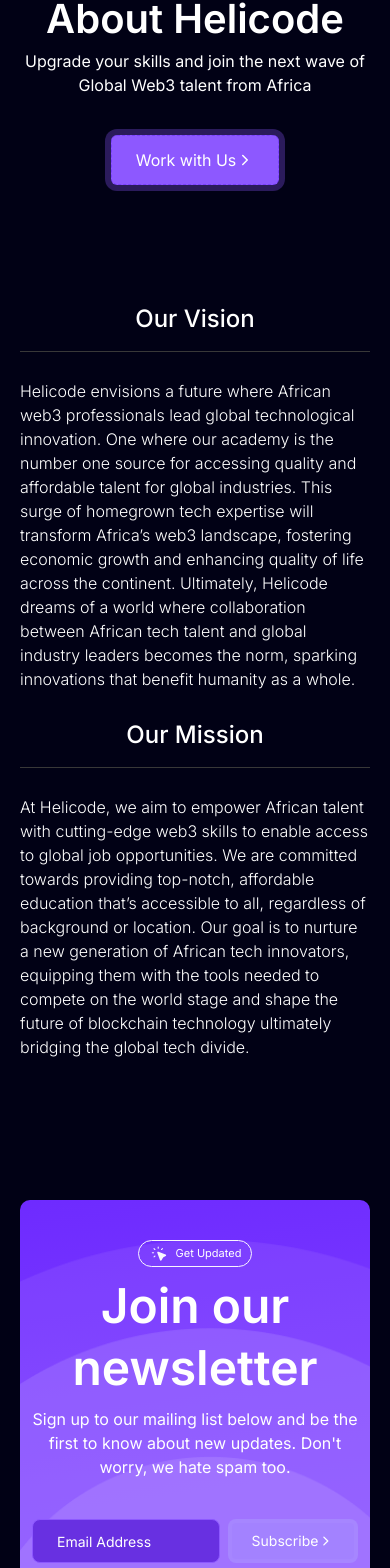
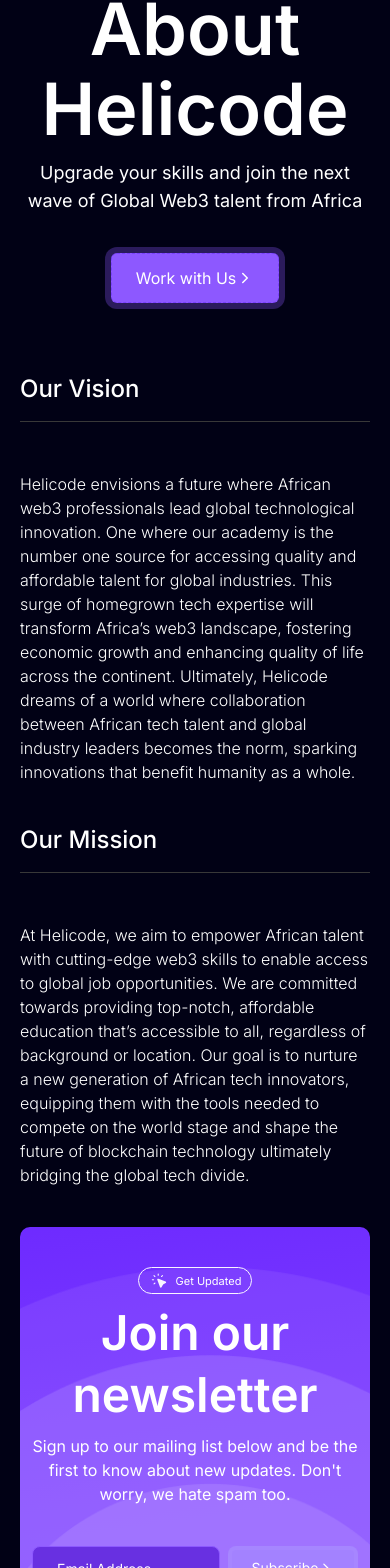
Before and after one commit to Marvelousy20/Helicode, a Next.js app: page /about in a window 390 px wide. Shown: the part 175-1743 px from the top of the page. Built offline with nearby package versions, Linux system fonts and the light colour scheme.

Commit message:
fixed mobile layout for about page

```diff
--- a/src/app/about/page.tsx
+++ b/src/app/about/page.tsx
@@ -7,10 +7,10 @@ export default function page() {
   return (
     <section className="pt-24">
       <div className="text-center flex flex-col justify-center items-center h-full">
-        <h1 className=" text-[2.5rem] lg:text-[5rem] font-semibold">
+        <h1 className=" text-[4.5rem] lg:text-[5rem] leading-[5rem] font-semibold">
           About Helicode
         </h1>
-        <p className="lg:text-lg">
+        <p className="mt-[0.65rem] lg: text-lg">
           Upgrade your skills and join the next wave of Global Web3 talent from
           Africa
         </p>
@@ -24,13 +24,13 @@ export default function page() {
         </Link>
       </div>
       {/* Our Vision & Our Mission */}
-      <div className="flex flex-col lg:flex-row gap-7 pt-28 lg:pt-36 pb-20">
+      <div className="flex flex-col lg:flex-row gap-10 lg:gap-7 pt-[3.95rem] lg:pt-36 pb-[2.5rem] lg:pb-[7.5rem] ">
         {/* left */}
         <div className="w-full lg:w-1/2">
-          <h1 className="font-medium text-2xl border-b border-[#383838] pb-4 text-center lg:text-left">
+          <h1 className="font-medium text-2xl border-b border-[#383838] pb-4 text-left">
             Our Vision
           </h1>
-          <p className="pt-[1.7rem] lg:pt-[3.15rem] max-w[37rem] font-light">
+          <p className="pt-[3.15rem] max-w[37rem] font-light">
             Helicode envisions a future where African web3 professionals lead
             global technological innovation. One where our academy is the number
             one source for accessing quality and affordable talent for global
@@ -44,10 +44,10 @@ export default function page() {
         </div>
         {/* right */}
         <div className="w-full lg:w-1/2">
-          <h1 className="font-medium text-2xl border-b border-[#383838] pb-4 text-center lg:text-left">
+          <h1 className="font-medium text-2xl border-b border-[#383838] pb-4 text-left">
             Our Mission
           </h1>
-          <p className="pt-[1.7rem] lg:pt-[3.15rem] max-w[37rem] font-light">
+          <p className="pt[1.7rem] pt-[3.15rem] max-w[37rem] font-light">
             At Helicode, we aim to empower African talent with cutting-edge web3
             skills to enable access to global job opportunities. We are
             committed towards providing top-notch, affordable education
@@ -59,7 +59,9 @@ export default function page() {
           </p>
         </div>
       </div>
-      <NewsLetter />
+      <div className="pb-[4.63rem]">
+        <NewsLetter />
+      </div>
     </section>
   );
 }
--- a/src/app/blockchain-cybersecurity/page.tsx
+++ b/src/app/blockchain-cybersecurity/page.tsx
@@ -174,8 +174,12 @@ export default function page() {
         </div>
       </section>
       <Testimonial />
-      <FAQ />
-      <NewsLetter />
+      <div className="pt-28">
+        <FAQ />
+      </div>
+      <div className="pt-[3.8rem] lg:pt-[7.5rem]">
+        <NewsLetter />
+      </div>
     </main>
   );
 }
--- a/src/app/marketing/page.tsx
+++ b/src/app/marketing/page.tsx
@@ -166,8 +166,12 @@ export default function page() {
         </div>
       </section>
       <Testimonial />
-      <FAQ />
-      <NewsLetter />
+      <div className="pt-28">
+        <FAQ />
+      </div>
+      <div className="pt-[3.8rem] lg:pt-[7.5rem]">
+        <NewsLetter />
+      </div>
     </main>
   );
 }
--- a/src/app/product-design/page.tsx
+++ b/src/app/product-design/page.tsx
@@ -164,8 +164,12 @@ export default function page() {
         </div>
       </section>
       <Testimonial />
-      <FAQ />
-      <NewsLetter />
+      <div className="pt-28">
+        <FAQ />
+      </div>
+      <div className="pt-[3.8rem] lg:pt-[7.5rem]">
+        <NewsLetter />
+      </div>
     </main>
   );
 }
--- a/src/app/smart-contract-auditing/page.tsx
+++ b/src/app/smart-contract-auditing/page.tsx
@@ -154,8 +154,12 @@ export default function page() {
         </div>
       </section>
       <Testimonial />
-      <FAQ />
-      <NewsLetter />
+      <div className="pt-28">
+        <FAQ />
+      </div>
+      <div className="pt-[3.8rem] lg:pt-[7.5rem]">
+        <NewsLetter />
+      </div>
     </main>
   );
 }
--- a/src/app/technical-writing/page.tsx
+++ b/src/app/technical-writing/page.tsx
@@ -163,8 +163,12 @@ export default function page() {
         </div>
       </section>
       <Testimonial />
-      <FAQ />
-      <NewsLetter />
+      <div className="pt-28">
+        <FAQ />
+      </div>
+      <div className="pt-[3.8rem] lg:pt-[7.5rem]">
+        <NewsLetter />
+      </div>
     </main>
   );
 }
--- a/src/app/zero-knowledge-proofs/page.tsx
+++ b/src/app/zero-knowledge-proofs/page.tsx
@@ -164,8 +164,12 @@ export default function page() {
         </div>
       </section>
       <Testimonial />
-      <FAQ />
-      <NewsLetter />
+      <div className="pt-28">
+        <FAQ />
+      </div>
+      <div className="pt-[3.8rem] lg:pt-[7.5rem]">
+        <NewsLetter />
+      </div>
     </main>
   );
 }
--- a/src/components/FAQ/index.tsx
+++ b/src/components/FAQ/index.tsx
@@ -7,7 +7,7 @@ import {
 
 export default function FAQ() {
   return (
-    <div className="max-w-[77rem] mx-auto text-center lg:px-6 pt-28">
+    <div className="max-w-[77rem] mx-auto text-center lg:px-6">
       <div>
         <h1 className="lg:text-[3rem] text-[1.875rem] font-semibold">
           Frequently Asked Questions
--- a/src/components/Newsletter/index.tsx
+++ b/src/components/Newsletter/index.tsx
@@ -3,7 +3,7 @@ import Image from "next/image";
 
 export default function NewsLetter() {
   return (
-    <section className="max-w-7xl mx-auto lg:px-24 pt-[3.8rem] lg:pt-[7.5rem]">
+    <section className="max-w-7xl mx-auto lg:px-24">
       <div className="bg-newsletter-gradient py-10 text-center rounded-[10px] relative overflow-hidden">
         <div className="absolute top-0 overflow-hidden hidden lg:block">
           <Image src="/biggest.svg" alt="img" width={1524} height={1205} />
```
